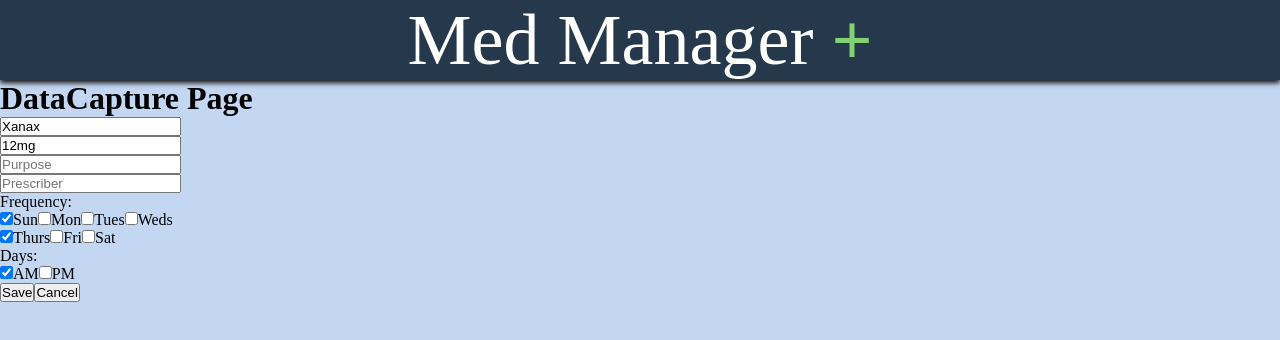
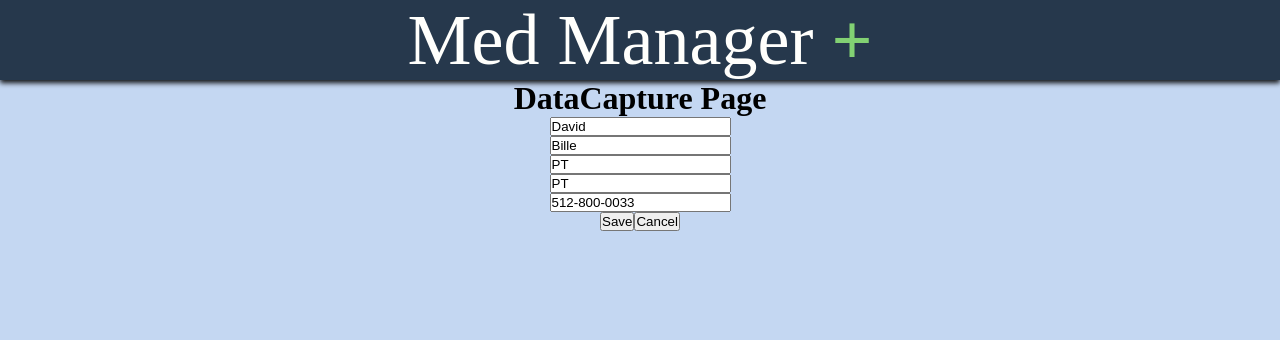
Before and after one commit to DavidAndreww/medication-manager, a React (Create React App) app: page /update in a window 1280 px wide. Shown: the top 340 px of the page. Built offline with nearby package versions, Linux system fonts and the light colour scheme.

Commit message:
rendering doctor/medication form

```diff
--- a/src/App.css
+++ b/src/App.css
@@ -13,4 +13,10 @@ body {
 .content {
   position: relative;
   top: 10vh;
+  display: flex;
+  flex-direction: column;
+  align-items: center;
 }
+form {
+  text-align: center;
+}
--- a/src/App.js
+++ b/src/App.js
@@ -8,17 +8,25 @@ import Signup from './pages/signup/Signup'
 import DataCapture from './pages/dataCapture/DataCapture'
 import Landing from './pages/landing/Landing'
 
-const currMed = {
-  name: 'Xanax',
-  dose: '12mg',
-  frequency: ['0', '4'],
-  time: ['AM'],
-  id: 561,
-  prescriber: 'Dr. Sanchez',
-  purpose: 'Cold & Flue'
-
+//? --------------------------------
+//? testing update path form rendering
+// const currEntity = {
+//   name: 'Xanax',
+//   dose: '12mg',
+//   frequency: ['0', '4'],
+//   time: ['AM'],
+//   id: 561,
+//   prescriber: 'Dr. Sanchez',
+//   purpose: 'Cold & Flue'
+// }
+const currEntity = {
+  firstName:'David',
+  lastName: 'Bille',
+  credentials: 'PT',
+  specialty: 'PT',
+  phone: '512-800-0033'
 }
-
+//? --------------------------------
 const App = () => {
 
 
@@ -31,7 +39,7 @@ const App = () => {
         <Route path='/login' element={<Login />} />
         <Route path='/onboarding' element={<Onboarding />} />
         <Route path='/signup' element={<Signup />}/>
-        <Route path='/update' element={<DataCapture currMed={currMed} />} />
+        <Route path='/update' element={<DataCapture currEntity={currEntity} formType='doc' />} />
       </Routes>
     </BrowserRouter>
   )
--- a/src/components/forms/Forms.js
+++ b/src/components/forms/Forms.js
@@ -9,29 +9,29 @@ export const MedForm = ({ handleClick, handleInputChange, handleCheckboxChange,
 
   return (
     <form>
-      <input type='text' id='name' placeholder='Medication Name' value={med.name} onChange={(e) => handleInputChange(e)} /><br/>
-      <input type='text' id='dose' placeholder='Dose' value={med.dose} onChange={(e) => handleInputChange(e)} /><br />
-      <input type='text' id='purpose' placeholder='Purpose' onChange={(e) => handleInputChange(e)} /><br />
-      <input type='text' id='prescriber' placeholder='Prescriber' onChange={(e) => handleInputChange(e)} /><br />
+      <input type='text' name='name' placeholder='Medication Name' value={med.name} onChange={(e) => handleInputChange(e)} /><br/>
+      <input type='text' name='dose' placeholder='Dose' value={med.dose} onChange={(e) => handleInputChange(e)} /><br />
+      <input type='text' name='purpose' placeholder='Purpose' onChange={(e) => handleInputChange(e)} /><br />
+      <input type='text' name='prescriber' placeholder='Prescriber' onChange={(e) => handleInputChange(e)} /><br />
       <label htmlFor='frequency'>Frequency:</label><br />
-      <input type='checkbox' id='date-sunday' value='0' checked={isActiveBox(med.frequency, '0')} onChange={(e) => handleCheckboxChange( 'frequency', e)} />
+      <input type='checkbox' name='date-sunday' value='0' checked={isActiveBox(med.frequency, '0')} onChange={(e) => handleCheckboxChange( 'frequency', e)} />
       <label htmlFor='date-sunday'>Sun</label>
-      <input type='checkbox' id='date-monday' value='1' checked={isActiveBox(med.frequency, '1')} onChange={(e) => handleCheckboxChange( 'frequency', e)} />
+      <input type='checkbox' name='date-monday' value='1' checked={isActiveBox(med.frequency, '1')} onChange={(e) => handleCheckboxChange( 'frequency', e)} />
       <label htmlFor='date-monday'>Mon</label>
-      <input type='checkbox' id='date-tuesday' value='2' checked={isActiveBox(med.frequency, '2')} onChange={(e) => handleCheckboxChange( 'frequency', e)} />
+      <input type='checkbox' name='date-tuesday' value='2' checked={isActiveBox(med.frequency, '2')} onChange={(e) => handleCheckboxChange( 'frequency', e)} />
       <label htmlFor='date-tuesday'>Tues</label>
-      <input type='checkbox' id='date-wednesday' value='3' checked={isActiveBox(med.frequency, '3')} onChange={(e) => handleCheckboxChange( 'frequency', e)} />
+      <input type='checkbox' name='date-wednesday' value='3' checked={isActiveBox(med.frequency, '3')} onChange={(e) => handleCheckboxChange( 'frequency', e)} />
       <label htmlFor='date-wednesday'>Weds</label><br />
-      <input type='checkbox' id='date-thursday' value='4' checked={isActiveBox(med.frequency, '4')} onChange={(e) => handleCheckboxChange( 'frequency', e)} />
+      <input type='checkbox' name='date-thursday' value='4' checked={isActiveBox(med.frequency, '4')} onChange={(e) => handleCheckboxChange( 'frequency', e)} />
       <label htmlFor='date-thursday'>Thurs</label>
-      <input type='checkbox' id='date-friday' value='5' checked={isActiveBox(med.frequency, '5')} onChange={(e) => handleCheckboxChange( 'frequency', e)} />
+      <input type='checkbox' name='date-friday' value='5' checked={isActiveBox(med.frequency, '5')} onChange={(e) => handleCheckboxChange( 'frequency', e)} />
       <label htmlFor='date-friday'>Fri</label>
-      <input type='checkbox' id='date-saturday' value='6' checked={isActiveBox(med.frequency, '6')} onChange={(e) => handleCheckboxChange( 'frequency', e)} />
+      <input type='checkbox' name='date-saturday' value='6' checked={isActiveBox(med.frequency, '6')} onChange={(e) => handleCheckboxChange( 'frequency', e)} />
       <label htmlFor='date-saturday'>Sat</label><br />
       <label htmlFor='daysOfWeek'>Days:</label><br />
-      <input type='checkbox' id='time-am' value='AM' checked={isActiveBox(med.time, 'AM')} onChange={(e) => handleCheckboxChange( 'time', e)}/>
+      <input type='checkbox' name='time-am' value='AM' checked={isActiveBox(med.time, 'AM')} onChange={(e) => handleCheckboxChange( 'time', e)}/>
       <label htmlFor='time-am'>AM</label>
-      <input type='checkbox' id='time-pm' value='PM'checked={isActiveBox(med.time, 'PM')} onChange={(e) => handleCheckboxChange('time', e)}/>
+      <input type='checkbox' name='time-pm' value='PM'checked={isActiveBox(med.time, 'PM')} onChange={(e) => handleCheckboxChange('time', e)}/>
       <label htmlFor='time-pm'>PM</label><br />
       <button id='save-med-btn' className='form-primary-btn' onClick={(e) => handleClick(e)}>Save</button>
       <button id='close-med-form-btn' className='form-secondary-btn' onClick={(e) => handleClick(e)}>Cancel</button>
@@ -39,16 +39,17 @@ export const MedForm = ({ handleClick, handleInputChange, handleCheckboxChange,
   )
 }
 
-export const DoctorForm = ({ handleSubmit }) => {
+export const DoctorForm = ({ handleClick, handleInputChange, doctor }) => {
+  console.log(doctor)
   return (
-    <form onSubmit={(e) => handleSubmit(e)}>
-      <input type="text" id='doctorFirst' placeholder='First Name'/>
-      <input type="text" id='doctorLast' placeholder='Last Name'/>
-      <input type="text" id='credentials' placeholder='Credentials'/>
-      <input type="text" id='specialty' placeholder='Specialty'/>
-      <input type="text" id='phone' placeholder='Phone Number'/>
-      <button id='save-doctor-btn' className='form-primary-btn'>Save</button>
-      <button id='close-doctor-form-btn' className='form-secondary-btn'>Cancel</button>
+    <form>
+      <input type="text" name='firstName' placeholder='First Name' value={doctor.firstName} onChange={(e) => handleInputChange(e)} /><br />
+      <input type="text" name='lastName' placeholder='Last Name' value={doctor.lastName} onChange={(e) => handleInputChange(e)} /><br />
+      <input type="text" name='credentials' placeholder='Credentials' value={doctor.credentials} onChange={(e) => handleInputChange(e)} /><br />
+      <input type="text" name='specialty' placeholder='Specialty' value={doctor.specialty} onChange={(e) => handleInputChange(e)} /><br />
+      <input type="text" name='phone' placeholder='Phone Number' value={doctor.phone} onChange={(e) => handleInputChange(e)} /><br />
+      <button id='save-doctor-btn' className='form-primary-btn' onClick={(e) => handleClick(e)}>Save</button>
+      <button id='close-doctor-form-btn' className='form-secondary-btn' onClick={(e) => handleClick(e)}>Cancel</button>
     </form>
   )
 }
@@ -56,8 +57,8 @@ export const DoctorForm = ({ handleSubmit }) => {
 export const LoginForm = ({ handleSubmit, handleChange, user }) => {
   return (
     <form onSubmit={(e) => handleSubmit(e)}>
-      <input type='text' id='email' placeholder='Email' value={user.email} onChange={(e) => handleChange(e)} /><br />
-      <input type='password' id='password' placeholder='Password' value={user.password} onChange={(e) => handleChange(e)} />
+      <input type='text' name='email' placeholder='Email' value={user.email} onChange={(e) => handleChange(e)} /><br />
+      <input type='password' name='password' placeholder='Password' value={user.password} onChange={(e) => handleChange(e)} /><br />
       <button id='user-login' className='form-primary-btn'>Log In</button>
     </form>
   )
@@ -66,11 +67,11 @@ export const LoginForm = ({ handleSubmit, handleChange, user }) => {
 export const SignupForm = ({ handleSubmit, handleChange, user }) => {
   return (
     <form onSubmit={(e) => handleSubmit(e)}>
-      <input type='text' id='userFirst' placeholder='First Name' onChange={(e) => handleChange(e)} /><br />
-      <input type='text' id='userLast' placeholder='Last Name' onChange={(e) => handleChange(e)} /><br />
-      <input type='text' id='email' placeholder='Email' onChange={(e) => handleChange(e)} /><br />
-      <input type='password' id='password' placeholder='Username' onChange={(e) => handleChange(e)} /><br />
-      <input type='password' id='passwordConfirmation' placeholder='Username' onChange={(e) => handleChange(e)} />
+      <input type='text' name='userFirst' placeholder='First Name' onChange={(e) => handleChange(e)} /><br />
+      <input type='text' name='userLast' placeholder='Last Name' onChange={(e) => handleChange(e)} /><br />
+      <input type='text' name='email' placeholder='Email' onChange={(e) => handleChange(e)} /><br />
+      <input type='password' name='password' placeholder='Username' onChange={(e) => handleChange(e)} /><br />
+      <input type='password' name='passwordConfirmation' placeholder='Username' onChange={(e) => handleChange(e)} /><br />
       <button id='user-signup' className='form-primary-btn'>Sign Up</button>
     </form>
   )
--- a/src/pages/dataCapture/DataCapture.js
+++ b/src/pages/dataCapture/DataCapture.js
@@ -1,46 +1,66 @@
 import { useState, useEffect } from 'react'
-import { MedForm } from "../../components/forms/Forms"
+import { MedForm, DoctorForm } from "../../components/forms/Forms"
 
-const DataCapture = ({ currMed }) => {
-  const [med, setMed] = useState()
+// renders medication or doctor form depending on formType argument
+const DataCapture = ({ currEntity, formType }) => {
+  const [entity, setEntity] = useState()
 
   useEffect(() => {
-    setMed(currMed)
+    setEntity(currEntity)
   },[])
 
   const handleClick = (e) => {
     e.preventDefault()
+    // logic flow dependent on 'save' or 'cancel' button click
+    if(e.target.id.split('-').includes('close')) {
+      console.log('link back to main - no fetch required')
+      return
+    }
 
-    if(e.target.id === 'close-med-form-btn') {
-      console.log('link back to main - no fetch required')
+    if(formType === 'med') {
+      console.log('update medicine table with: ', entity)
     } else {
-      console.log('update db with ', med)
+      console.log('update doctor table with: ', entity)
     }
   }
 
+  // text inputs
   const handleInputChange = (e) => {
-    setMed({ ...med, [e.target.id]: e.target.value })
+    setEntity({ ...entity, [e.target.name]: e.target.value })
   }
 
+  // checkbox inputs
   const handleCheckboxChange = (timeType, e) => {
-    const newArr = med[timeType]
-    console.log(newArr)
+    const newArr = entity[timeType]
     const idx = newArr.indexOf(e.target.value)
     idx >= 0 ? newArr.splice(idx,1) : newArr.push(e.target.value)
-    setMed({ ...med, [timeType]: newArr })
+    setEntity({ ...entity, [timeType]: newArr })
   }
 
+  // renders according to formType
   return (
-    med === undefined ? (
-      <h4>Loading...</h4>
-    ) : (
+    entity === undefined ? (
+      <div className='content'>
+        <h4>Loading...</h4>
+      </div>
+    ) : formType === 'med' ? (
       <div className='content'>
         <h1>DataCapture Page</h1>
         <MedForm
           handleClick={handleClick}
           handleInputChange={handleInputChange}
           handleCheckboxChange={handleCheckboxChange}
-          med={med}/>
+          med={entity}
+        />
+      </div>
+    ) : (
+      <div className='content'>
+        <h1>DataCapture Page</h1>
+        <DoctorForm
+          handleClick={handleClick}
+          handleInputChange={handleInputChange}
+          doctor={entity}
+        />
       </div>
     )
   )
```
